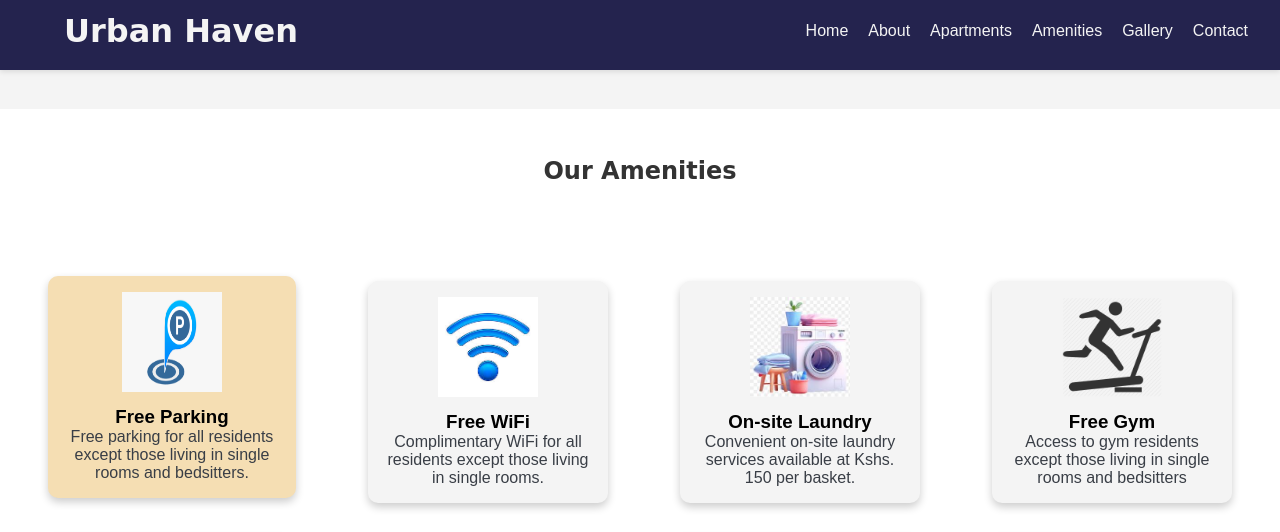
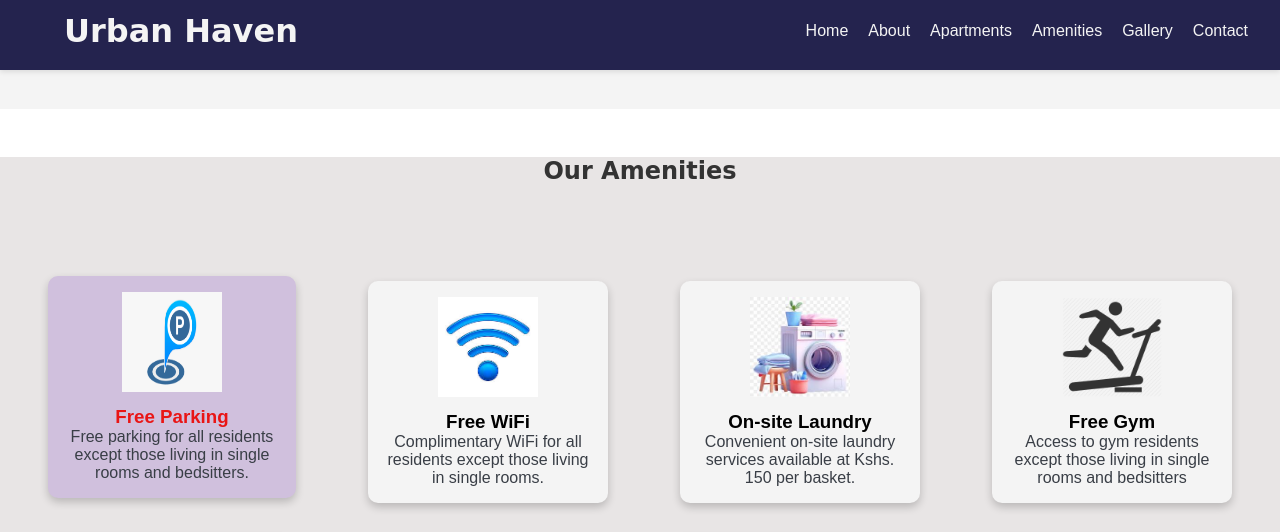
Before and after one commit to jonny3937/urban-haven, a website built with Vite: page index.html in a window 1280 px wide. In both pictures the pointer is over the element 168 px from the left and 3298 px from the top of the page. Shown: the part 2906-3438 px from the top of the page. Built offline with nearby package versions, Linux system fonts and the light colour scheme; files whose address does not match are found by name.

Commit message:
styled emenities hover property

```diff
--- a/src/style.css
+++ b/src/style.css
@@ -214,6 +214,7 @@ section .card {
 /* amenities section start */
 .amenity-section {
   margin-top: 3rem;
+  background-color: rgb(232, 229, 229);
 }
 .amenities {
   margin-top: 3rem;
@@ -238,8 +239,9 @@ section .card {
 
 .amenity-card:hover {
   transform: translateY(-5px);
-  background-color: wheat;
+  background-color: rgb(208, 192, 221);
   width: 15.5rem;
+  color: rgb(233, 21, 21);
 }
 
 .amenity-card img {
```
